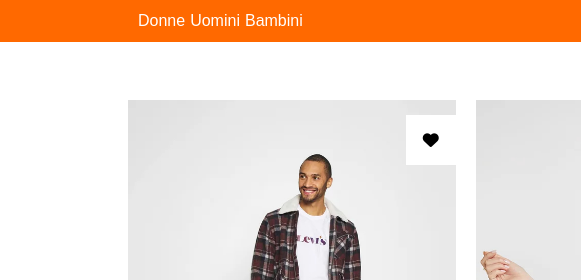
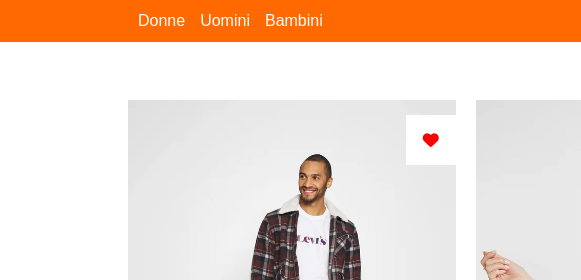
Before and after one commit to EliaMagris/html-css-boolando, a plain HTML site: page index.html in a window 1280 px wide. In both pictures the pointer is over the icon 430 px from the left and 140 px from the top of the page. Shown: the top 280 px of the page, 0-581 px from the left. Drawn offline with Linux system fonts and the light colour scheme.

Commit message:
aggiunta hover al cuore

```diff
--- a/assets/css/style.css
+++ b/assets/css/style.css
@@ -38,7 +38,7 @@ header{
 }
 
 .left-side ul li{
-   margin: 0 5px 0 0;
+   margin: 0 15px 0 0;
 }
 
  a{
@@ -73,6 +73,7 @@ main{
 }
 
       /* START MAIN */
+
 .square-red{
     background-color: red;
 }
@@ -112,6 +113,10 @@ main{
     margin-top: 100px;
     flex-basis: 32%;
     position: relative;
+}
+
+.block i:hover{
+    color: red;
 }
 
 .item-info{
```
